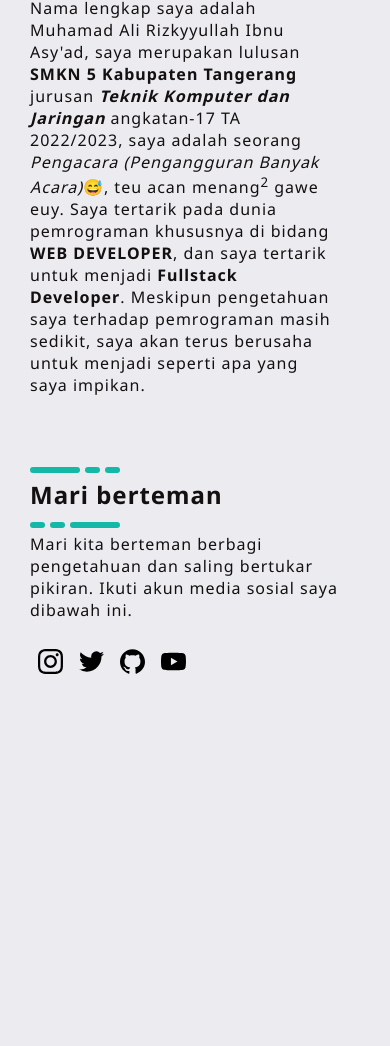
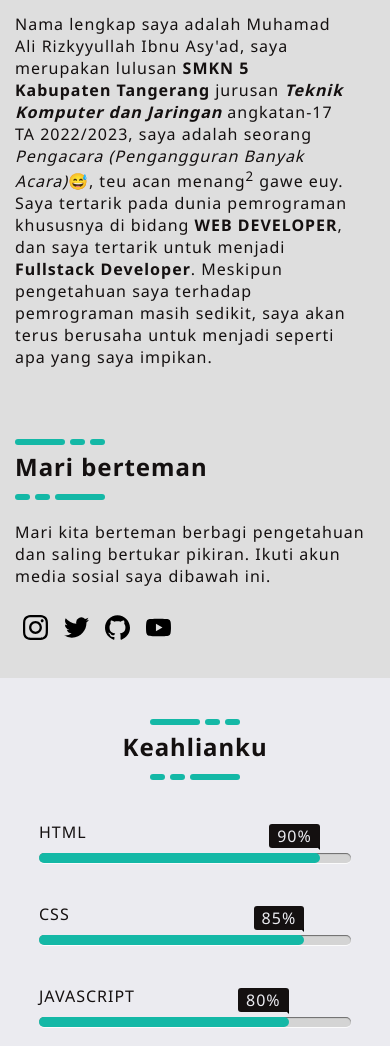
Before and after one commit to Rizkyyullah/rizkyyullah.github.io, a plain HTML site: page index.html in a window 390 px wide. Shown: the part 954-2000 px from the top of the page. Drawn offline with Linux system fonts and the light colour scheme.

Commit message:
Memperbaiki About Section dan membuat Skills Section beserta Responsiveness

```diff
--- a/assets/style/style.css
+++ b/assets/style/style.css
@@ -43,6 +43,10 @@ html {
 
 section {
   padding: 60px;
+}
+
+section:nth-child(odd) {
+  background: #dedede;
 }
 
 body {
@@ -202,7 +206,7 @@ header ul li a span {
   padding-right: 25px;
 }
 
-#about span {
+.motif span {
   display: inline-block;
   width: 15px;
   height: 6px;
@@ -210,14 +214,16 @@ header ul li a span {
   border-radius: 20px;
 }
 
-#about .kiri span:first-child,
-#about .kanan span:first-child {
+.motif.atas span:first-child {
   width: 50px;
 }
 
-#about .kiri span:nth-child(7),
-#about .kanan span:nth-child(7) {
+.motif.bawah span:last-child {
   width: 50px;
+}
+
+.motif.bawah {
+  margin-bottom: 1rem;
 }
 
 .social-icon {
@@ -238,6 +244,132 @@ header ul li a span {
 .social-icon a:hover {
   background: var(--primary);
   fill: var(--myWhite);
+}
+
+/* #skill {} */
+#skills {
+  width: 100vw;
+  display: grid;
+  justify-content: center;
+  flex-direction: column;
+}
+
+#skills h2,
+#skills .motif {
+  text-align: center;
+}
+
+#skills .bar {
+  margin: 20px 0;
+}
+
+#skills .bar:first-child {
+  margin-top: 0;
+}
+
+#skills .bar .info {
+  margin-bottom: 10px;
+}
+
+#skills .bar .progress-line {
+  position: relative;
+  height: 10px;
+  width: 80vw;
+  background: #d4d4d4;
+  transform: scaleX(0);
+  transform-origin: left;
+  box-shadow: inset 0 1px 1px rgba(0, 0, 0, .5),
+                    0 1px rgba(255, 255, 255, .8);
+  border-radius: 10px;
+  animation: animasi 1s cubic-bezier(1, 0, .5, 1) forwards;
+}
+
+#skills .bar .progress-line span {
+  height: 100%;
+  width: 80%;
+  background: var(--primary);
+  position: absolute;
+  border-radius: 10px;
+  transform: scaleX(0);
+  transform-origin: left;
+  animation: animasi 1s 1s cubic-bezier(1, 0, .5, 1) forwards;
+}
+
+@keyframes animasi {
+  100% {
+    transform: scaleX(1);
+  }
+}
+
+#skills .bar .progress-line.html span {
+  width: 90%;
+}
+
+
+#skills .bar .progress-line.css span {
+  width: 85%;
+}
+
+
+#skills .bar .progress-line.js span {
+  width: 80%;
+}
+
+
+#skills .bar .progress-line.bootstrap span {
+  width: 85%;
+}
+
+
+#skills .bar .progress-line.nodejs span {
+  width: 75%;
+}
+
+#skills .bar .progress-line span::before {
+  position: absolute;
+  content: '';
+  right: 0;
+  top: -10px;
+  height: 0;
+  width: 0;
+  border: 7px solid transparent;
+  border-bottom-width: 0;
+  border-right-width: 0;
+  border-top-color: #000;
+}
+
+#skills .bar .progress-line span::after {
+  position: absolute;
+  right: 0;
+  top: -29px;
+  color: var(--myWhite);
+  background: var(--myBlack);
+  padding: 1px 8px;
+  border-radius: 3px;
+}
+
+.progress-line.html span::after {
+  content: '90%';
+}
+
+
+.progress-line.css span::after {
+  content: '85%';
+}
+
+
+.progress-line.js span::after {
+  content: '80%';
+}
+
+
+.progress-line.bootstrap span::after {
+  content: '85%';
+}
+
+
+.progress-line.nodejs span::after {
+  content: '75%';
 }
 
 
@@ -373,7 +505,8 @@ header ul li a span {
 }
 
 @media (max-width: 768px) {
-  header {
+  header,
+  section {
     padding: 30px 15px;
   }
 
--- a/index.html
+++ b/index.html
@@ -25,9 +25,9 @@
     <ul>
       <li class="active"><a href="#">Beranda<span></span></a></li>
       <li><a href="#about">Tentang Saya<span></span></a></li>
-      <li><a href="#">Keahlian<span></span></a></li>
-      <li><a href="#">Projek<span></span></a></li>
-      <li><a href="#">Kontak<span></span></a></li>
+      <li><a href="#skills">Keahlian<span></span></a></li>
+      <li><a href="#projects">Projek<span></span></a></li>
+      <li><a href="#contact">Kontak<span></span></a></li>
     </ul>
     </header>
   <!-- Header End -->
@@ -44,26 +44,34 @@
   <!-- Hero Section End -->
 
   <!-- About Section Start -->
-  <section id="about" class="about">
+  <section id="about">
     <div class="kiri">
+      <div class="motif atas">
         <span></span>
         <span></span>
         <span></span>
+      </div>
       <h2>Tentang Saya</h2>
+      <div class="motif bawah">
         <span></span>
         <span></span>
         <span></span>
+      </div>
       <p>Nama lengkap saya adalah Muhamad Ali Rizkyyullah Ibnu Asy'ad, saya merupakan lulusan <strong>SMKN 5 Kabupaten Tangerang</strong> jurusan <strong><em>Teknik Komputer dan Jaringan</em></strong> angkatan-17 TA 2022/2023, saya adalah seorang <i>Pengacara (Pengangguran Banyak Acara)</i>&#128517, teu acan menang<sup>2</sup> gawe euy. Saya tertarik pada dunia pemrograman khususnya di bidang <strong>WEB DEVELOPER</strong>, dan saya tertarik untuk menjadi <strong>Fullstack Developer</strong>. Meskipun pengetahuan saya terhadap pemrograman masih sedikit, saya akan terus berusaha untuk menjadi seperti apa yang saya impikan.</p>
     </div>
 
     <div class="kanan">
+      <div class="motif atas">
         <span></span>
         <span></span>
         <span></span>
+      </div>
       <h2>Mari berteman</h2>
+      <div class="motif bawah">
         <span></span>
         <span></span>
         <span></span>
+      </div>
       <p>Mari kita berteman berbagi pengetahuan dan saling bertukar pikiran. Ikuti akun media sosial saya dibawah ini.</p>
       <div class="social-icon">
         <a href="https://instagram.com/rizky_fhd/" target="_blank">
@@ -96,7 +104,49 @@
   <!-- About Section Start -->
 
   <!-- Skill Section Start -->
-
+  <section id="skills">
+    <div class="motif atas">
+      <span></span>
+      <span></span>
+      <span></span>
+    </div>
+    <h2>Keahlianku</h2>
+    <div class="motif bawah">
+      <span></span>
+      <span></span>
+      <span></span>
+    </div>
+    <div class="bar">
+      <div class="info">
+        <span>HTML</span>
+      </div>
+      <div class="progress-line html"><span></span></div>
+    </div>
+    <div class="bar">
+      <div class="info">
+        <span>CSS</span>
+      </div>
+      <div class="progress-line css"><span></span></div>
+    </div>
+    <div class="bar">
+      <div class="info">
+        <span>JAVASCRIPT</span>
+      </div>
+      <div class="progress-line js"><span></span></div>
+    </div>
+    <div class="bar">
+      <div class="info">
+        <span>BOOTSTRAP</span>
+      </div>
+      <div class="progress-line bootstrap"><span></span></div>
+    </div>
+    <div class="bar">
+      <div class="info">
+        <span>NODEJS</span>
+      </div>
+      <div class="progress-line nodejs"><span></span></div>
+    </div>
+  </section>
   <!-- Skill Section End -->
 
 <script src="assets/js/script.js"></script>
```
Lines whose indentation alone changed are shown as unchanged.
